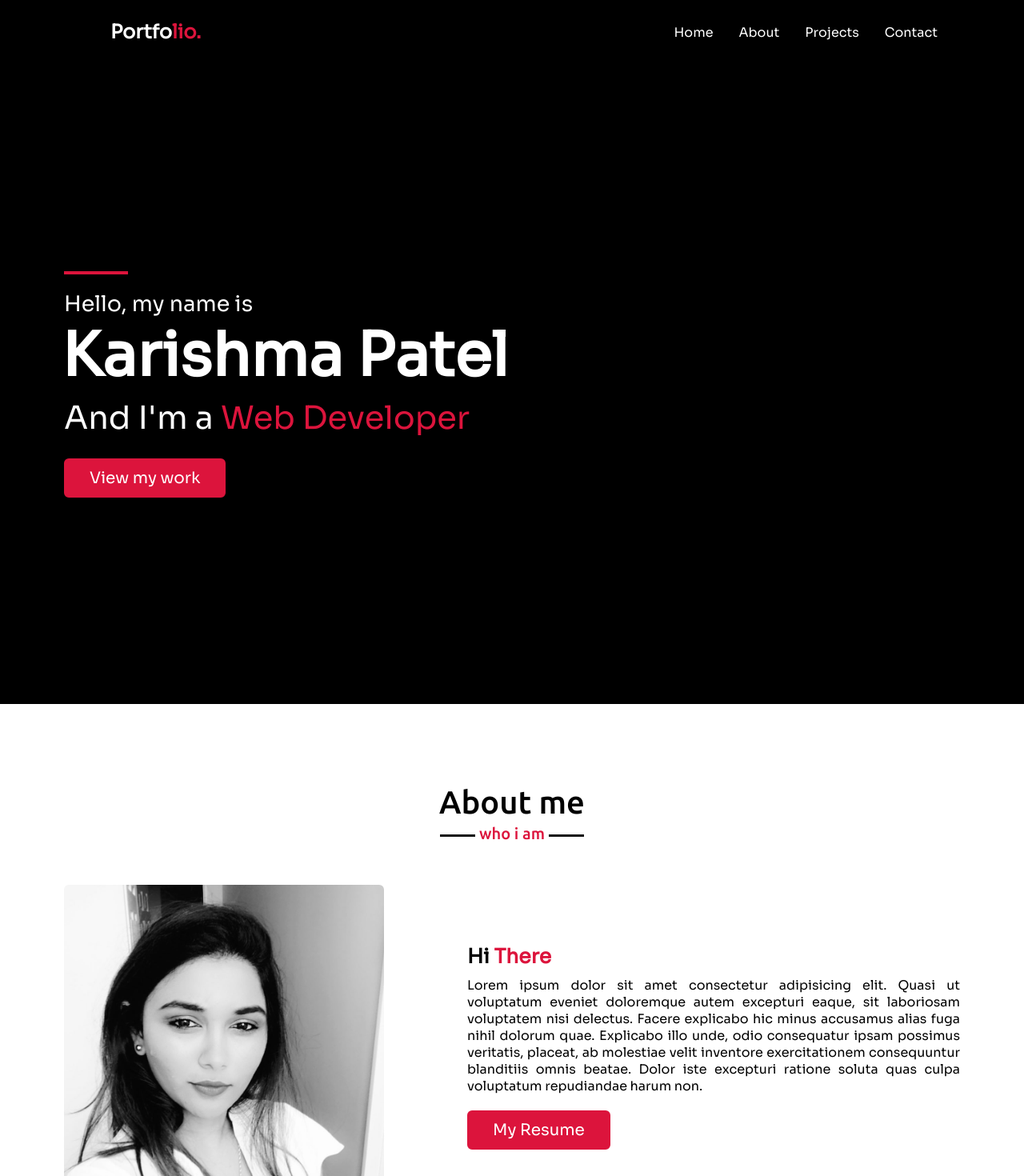
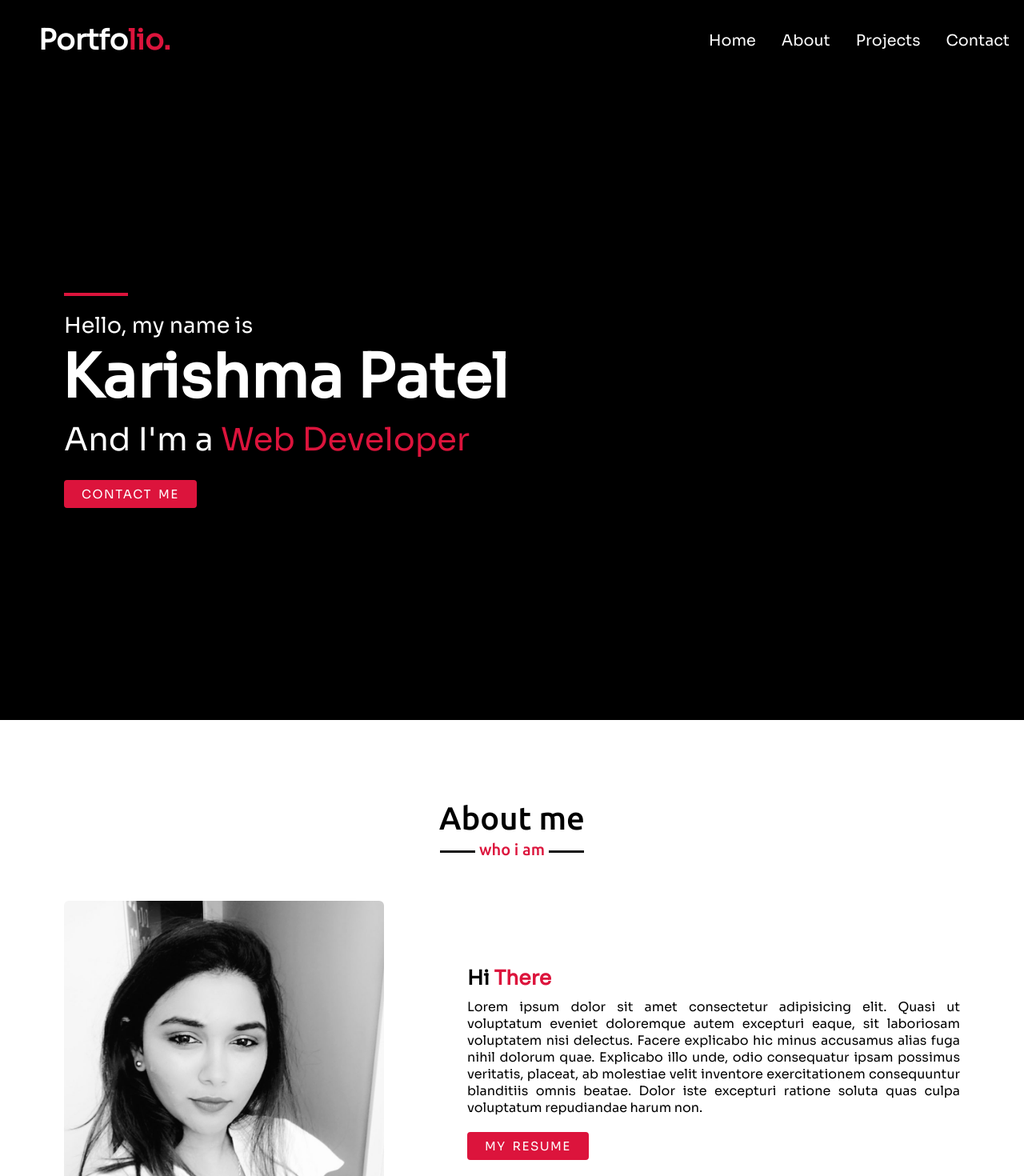
Before and after one commit to karishmapatel27/Portfolio, a React (Create React App) app: page / in a window 1280 px wide. Shown: the top 1470 px of the page at 80% size. Built offline with nearby package versions, Linux system fonts and the light colour scheme.

Commit message:
add more styling

```diff
--- a/package.json
+++ b/package.json
@@ -13,6 +13,7 @@
     "react-router-dom": "^5.2.0",
     "react-scripts": "4.0.0",
     "react-scroll": "^1.8.1",
+    "react-scroll-up-button": "^1.6.4",
     "styled-components": "^5.2.1",
     "web-vitals": "^0.2.4"
   },
--- a/public/index.html
+++ b/public/index.html
@@ -7,6 +7,7 @@
   <meta name="theme-color" content="#000000" />
   <meta name="description" content="Web site created using create-react-app" />
   <link rel="stylesheet" href="main.css">
+  <link rel="preconnect" href="https://fonts.gstatic.com">
   <script src="https://kit.fontawesome.com/a076d05399.js"></script>
   <title>React App</title>
 </head>
--- a/public/main.css
+++ b/public/main.css
@@ -76,55 +76,6 @@ section .title::after{
     transform: translateX(-50%);
 }
 
-/* navbar styling */
-.navbar{
-    position: fixed;
-    width: 100%;
-    z-index: 999;
-    padding: 30px 0;
-    font-family: 'Ubuntu', sans-serif;
-    transition: all 0.3s ease;
-}
-.navbar.sticky{
-    padding: 15px 0;
-    background: crimson;
-}
-.navbar .max-width{
-    display: flex;
-    align-items: center;
-    justify-content: space-between;
-}
-.navbar .logo a{
-    color: #fff;
-    font-size: 35px;
-    font-weight: 600;
-}
-.navbar .logo a span{
-    color: crimson;
-    transition: all 0.3s ease;
-}
-.navbar.sticky .logo a span{
-    color: #fff;
-}
-.navbar .menu li{
-    list-style: none;
-    display: inline-block;
-}
-.navbar .menu li a{
-    display: block;
-    color: #fff;
-    font-size: 18px;
-    font-weight: 500;
-    margin-left: 25px;
-    transition: color 0.3s ease;
-}
-.navbar .menu li a:hover{
-    color: crimson;
-}
-.navbar.sticky .menu li a:hover{
-    color: #fff;
-}
-
 /* menu btn styling */
 .menu-btn{
     color: #fff;
@@ -132,32 +83,34 @@ section .title::after{
     cursor: pointer;
     display: none;
 }
-.scroll-up-btn{
-    position: fixed;
-    height: 45px;
-    width: 42px;
-    background: crimson;
-    right: 30px;
-    bottom: 10px;
-    text-align: center;
-    line-height: 45px;
-    color: #fff;
-    z-index: 9999;
-    font-size: 30px;
-    border-radius: 6px;
-    border-bottom-width: 2px;
-    cursor: pointer;
+
+.scrollTop {
+position: fixed;
+width: 100%;
+bottom: 180px;
+left: 46.5%;
+align-items: center;
+height: 20px;
+justify-content: center;
+z-index: 1000;
+cursor: pointer;
+animation: fadeIn 0.3s;
+transition: opacity 0.4s;
+opacity: 0.8;
+color: crimson;
+}
+
+.scrollTop:hover{
+opacity: 1;
+}
+
+@keyframes fadeIn {
+0% {
     opacity: 0;
-    pointer-events: none;
-    transition: all 0.3s ease;
 }
-.scroll-up-btn.show{
-    bottom: 30px;
-    opacity: 1;
-    pointer-events: auto;
+100% {
+    opacity: 0.5;
 }
-.scroll-up-btn:hover{
-    filter: brightness(90%);
 }
 
 
@@ -195,13 +148,15 @@ section .title::after{
     display: inline-block;
     background: crimson;
     color: #fff;
-    font-size: 20px;
-    padding: 10px 30px;
+    font-size: 15px;
+    font-weight: 500;
+    padding: 6px 20px;
     margin-top: 20px;
-    font-weight: 400;
-    border-radius: 6px;
+    border-radius: 0.25rem;
     border: 2px solid crimson;
-    transition: all 0.3s ease;
+    transition: all 0.5s ease;
+    word-spacing: 3px;
+    letter-spacing: 1.5px;
 }
 .home .home-content a:hover{
     color: crimson;
@@ -246,13 +201,15 @@ section .title::after{
     display: inline-block;
     background: crimson;
     color: #fff;
-    font-size: 20px;
+    font-size: 15px;
     font-weight: 500;
-    padding: 10px 30px;
+    padding: 6px 20px;
     margin-top: 20px;
-    border-radius: 6px;
+    border-radius: 0.25rem;
     border: 2px solid crimson;
-    transition: all 0.3s ease;
+    transition: all 0.5s ease;
+    word-spacing: 3px;
+    letter-spacing: 1.5px;
 }
 .about .about-content .right a:hover{
     color: crimson;
@@ -281,11 +238,11 @@ section .title::after{
 } */
 
 .projects .project-content .left{
-    width: 45%;
+    width: 50%;
 }
 
 .projects .project-content .right{
-    width: 55%;
+    width: 50%;
 }
 
 .projects .project-content .left img{
@@ -294,11 +251,9 @@ section .title::after{
     object-fit: cover;
     border-radius: 6px;
 }
-
 .projects .project-content .right p{
     text-align: justify;
 }
-
 .projects .project-content .right .project-info {
 background: #fff;
 padding: 1rem 2rem;
@@ -355,7 +310,7 @@ color: crimson;
 
 /* contact section styling */
 .contact .title::after{
-    content: "get in touch";
+    content: "let's connect";
 }
 .contact .contact-content .column{
     width: calc(50% - 30px);
@@ -430,20 +385,21 @@ color: crimson;
 }
 .contact .right form .button{
     height: 47px;
-    width: 170px;
+    width: 190px;
 }
 .contact .right form .button button{
-    width: 100%;
-    height: 100%;
-    border: 2px solid crimson;
+    display: inline-block;
     background: crimson;
     color: #fff;
-    outline: none;
-    font-size: 20px;
+    font-size: 15px;
     font-weight: 500;
-    border-radius: 6px;
-    cursor: pointer;
-    transition: all 0.3s ease;
+    padding: 6px 20px;
+    margin-top: 20px;
+    border-radius: 0.25rem;
+    border: 2px solid crimson;
+    transition: all 0.5s ease;
+    word-spacing: 3px;
+    letter-spacing: 1.5px;
 }
 .contact .right form .button button:hover{
     color: crimson;
@@ -453,7 +409,7 @@ color: crimson;
 /* footer section styling */
 footer{
     background: #111;
-    padding: 15px 23px;
+    padding: 20px 23px;
     color: #fff;
     text-align: center;
 }
@@ -559,6 +515,8 @@ footer{
     .projects .project-content .left img{
     height: 20.5rem;
     }
+
+
 }
 
 @media (max-width: 690px) {
@@ -596,13 +554,9 @@ footer{
     .contact .right form .email{
         margin: 0;
     }
-    .scroll-up-btn{
-        right: 15px;
-        bottom: 15px;
-        height: 38px;
-        width: 35px;
-        font-size: 23px;
-        line-height: 38px;
+    .scrollTop {
+        left: 43%;
+        bottom: 190px;
     }
     .project-stack span {
         font-size: 0.60rem;
@@ -622,6 +576,5 @@ footer{
     width: 100%;
     object-fit: cover;
     border-radius: 6px;
+    }
 }
-
-}
--- a/src/components/Footer.js
+++ b/src/components/Footer.js
@@ -1,7 +1,6 @@
 import React from 'react'
 import {
-  FaLinkedin,
-  FaFontAwesome,
+  FaLinkedin
 } from "react-icons/fa"
 import { GoMarkGithub } from 'react-icons/go'
 
--- a/src/components/Navbar/Navbar/NavbarElements.js
+++ b/src/components/Navbar/Navbar/NavbarElements.js
@@ -9,14 +9,21 @@ export const Nav = styled.nav`
   display: flex;
   justify-content: center;
   align-items: center;
-  font-size: 1rem;
+  font-size: 1.2rem;
   position: sticky;
+  padding: 50px 0;
   top: 0;
   z-index: 10;
+  transition: 0.8s all ease;
 
   @media screen and (max-width: 960px){
     transition: 0.8s all ease;
   }
+
+  &.active{
+      padding: 30px 0;
+      background: crimson;
+    }
 `
 
 export const NavbarContainer = styled.div`
@@ -26,14 +33,14 @@ export const NavbarContainer = styled.div`
   z-index: 1;
   width: 100%;
   padding: 0 24px;
-  max-width: 1100px;
+  max-width: 1300px;
 `
 
 export const NavLogo = styled(LinkR)`
   color: #fff;
   justify-self: flex-start;
   cursor: pointer;
-  font-size: 1.5rem;
+  font-size: 35px;
   display: flex;
   align-items: center;
   margin-left: 24px;
@@ -44,6 +51,10 @@ export const NavLogo = styled(LinkR)`
 export const Span = styled.span`
   color: crimson;
   transition: all 0.3s ease;
+
+  &.active{
+      color: #111;
+    }
 `
 
 export const MobileIcon = styled.div`
@@ -87,6 +98,11 @@ export const NavLinks = styled(LinkS)`
     cursor: pointer;
 
     &.active{
-      border-bottom: 3px solid green;
+      border-bottom: 3px solid red;
+    }
+
+    &:hover {
+      color: crimson;
+      transition: 0.9s all ease;
     }
   `
--- a/src/components/Navbar/Navbar/index.js
+++ b/src/components/Navbar/Navbar/index.js
@@ -1,13 +1,26 @@
-import React from 'react'
+import React, { useState, useEffect } from 'react'
 import { FaBars } from 'react-icons/fa'
 import { Nav, NavbarContainer, NavLogo, MobileIcon, NavMenu, NavItem, NavLinks, Span } from './NavbarElements'
 
 const Navbar = ({ toggle }) => {
+  const [navbar, setNavbar] = useState(false)
+
+  const changeBackground = () => {
+    if (window.scrollY >= 80) {
+      setNavbar(true)
+    }
+    else {
+      setNavbar(false)
+    }
+  }
+
+  window.addEventListener('scroll', changeBackground);
+
   return (
     <>
-      <Nav>
+      <Nav className={navbar ? "active" : ""}>
         <NavbarContainer>
-          <NavLogo to='/'>Portfo<Span>lio.</Span></NavLogo>
+          <NavLogo to='/'>Portfo<Span className={navbar ? "active" : ""}>lio.</Span></NavLogo>
           <MobileIcon onClick={toggle}>
             <FaBars />
           </MobileIcon>
--- a/src/components/Navbar/Sidebar/SidebarElements.js
+++ b/src/components/Navbar/Sidebar/SidebarElements.js
@@ -12,7 +12,7 @@ export const SidebarContainer = styled.aside`
   align-items: center;
   top: 0;
   left: 0;
-  transition: 0.3s ease-in-out;
+  transition: 0.6s ease-in-out;
   opacity: ${({ isOpen }) => (isOpen ? '100%' : '0')};
   top: ${({ isOpen }) => (isOpen ? '0' : '-100%')};
 `
@@ -42,15 +42,14 @@ export const SidebarLink = styled(LinkS)`
   font-size: 1.5rem;
   text-decoration: none;
   list-style: none;
-  transition: 0.2s ease-in-out;
-  text-decoration: none;
+  transition: 0.7s ease-in-out;
   color: #fff;
   cursor: pointer;
 
   &:hover {
-    color: crimson;
-    transition: 0.2 ease-in-out;
-  }
+      color: crimson;
+      transition: 0.9s all ease;
+    }
 `
 
 export const SidebarMenu = styled.ul`
--- a/src/pages/About.js
+++ b/src/pages/About.js
@@ -15,7 +15,7 @@ const About = () => {
               Hi<span className="typing-2"> There</span></div>
             <p>
               Lorem ipsum dolor sit amet consectetur adipisicing elit. Quasi ut voluptatum eveniet doloremque autem excepturi eaque, sit laboriosam voluptatem nisi delectus. Facere explicabo hic minus accusamus alias fuga nihil dolorum quae. Explicabo illo unde, odio consequatur ipsam possimus veritatis, placeat, ab molestiae velit inventore exercitationem consequuntur blanditiis omnis beatae. Dolor iste excepturi ratione soluta quas culpa voluptatum repudiandae harum non.</p>
-            <a target="_blank" rel="noopener noreferrer" class="cta-btn cta-btn--resume" href="https://drive.google.com/file/d/1plcgzPV7b9ZyHljyh_QyPJ4yhzTu24qF/view">My Resume</a>
+            <a target="_blank" rel="noopener noreferrer" class="cta-btn cta-btn--resume" href="https://drive.google.com/file/d/1plcgzPV7b9ZyHljyh_QyPJ4yhzTu24qF/view">MY RESUME</a>
           </div>
         </div>
       </div>
--- a/src/pages/HeroSection.js
+++ b/src/pages/HeroSection.js
@@ -13,7 +13,7 @@ const HeroSection = () => {
             Karishma Patel</div>
           <div className="text-3">
             And I'm a <span className="typing">Web Developer</span></div>
-          <Link to="projects">View my work</Link>
+          <Link to="contact">CONTACT ME</Link>
         </div>
       </div>
     </section>
--- a/src/pages/index.js
+++ b/src/pages/index.js
@@ -6,16 +6,37 @@ import About from './About'
 import Contact from './Contact'
 import Footer from '../components/Footer'
 import Projects from './Projects'
+import { FaArrowCircleUp } from 'react-icons/fa';
 
 const Home = () => {
   const [isOpen, setIsOpen] = useState(false)
+  const [showScroll, setShowScroll] = useState(false)
 
   const toggle = () => {
     setIsOpen(!isOpen)
   }
 
+  const checkScrollTop = () => {
+    if (!showScroll && window.pageYOffset > 500) {
+      setShowScroll(true)
+    } else if (showScroll && window.pageYOffset <= 500) {
+      setShowScroll(false)
+    }
+  };
+
+  const scrollTop = () => {
+    window.scrollTo({ top: 0, behavior: 'smooth' });
+  };
+
+  window.addEventListener('scroll', checkScrollTop)
+
   return (
     <>
+
+      <FaArrowCircleUp className="scrollTop"
+        onClick={scrollTop}
+        style={{ height: 40, display: showScroll ? 'flex' : 'none' }} />
+
       <Sidebar isOpen={isOpen} toggle={toggle} />
       <Navbar toggle={toggle} />
       <HeroSection />
```
Also changed, not shown: src/pages/Contact.js (+4 -4 lines), 1 other file (tests, documents, lock files or other folders).
